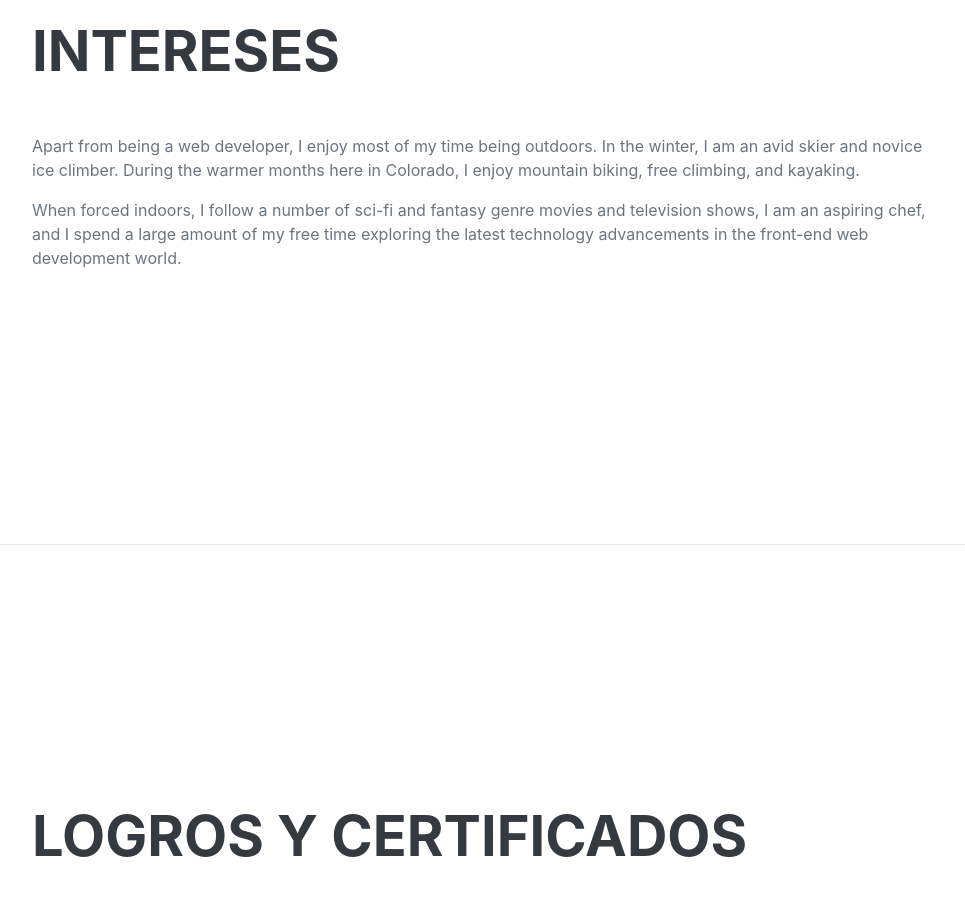
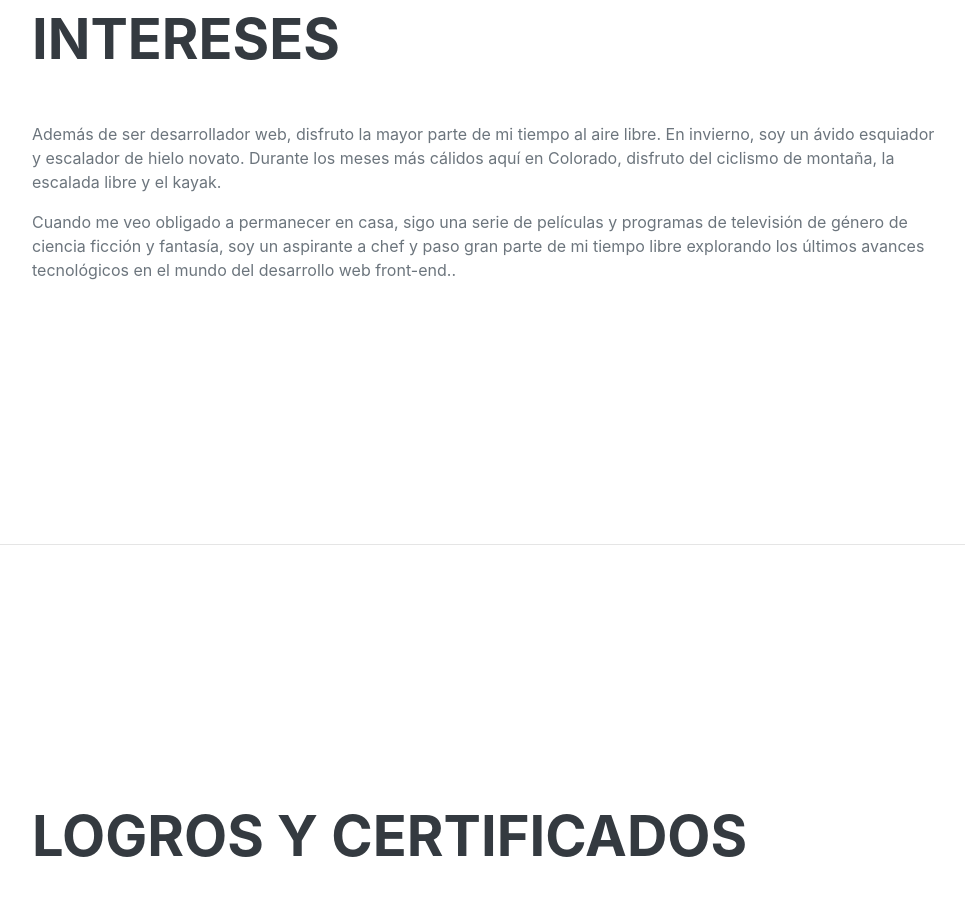
Before and after one commit to Trofu/CV, a plain HTML site: page index.html in a window 1280 px wide. Shown: the part 3460-4382 px from the top of the page, without its empty margins (288-1253 px from the left). Drawn offline with nearby package versions, Linux system fonts and the light colour scheme; a web font is replaced by a local one.

Commit message:
Intereses cambiados y agregados

```diff
--- a/index.html
+++ b/index.html
@@ -132,8 +132,8 @@
             <section class="resume-section" id="interests">
                 <div class="resume-section-content">
                     <h2 class="mb-5">Intereses</h2>
-                    <p>Apart from being a web developer, I enjoy most of my time being outdoors. In the winter, I am an avid skier and novice ice climber. During the warmer months here in Colorado, I enjoy mountain biking, free climbing, and kayaking.</p>
-                    <p class="mb-0">When forced indoors, I follow a number of sci-fi and fantasy genre movies and television shows, I am an aspiring chef, and I spend a large amount of my free time exploring the latest technology advancements in the front-end web development world.</p>
+                    <p>Además de ser desarrollador web, disfruto la mayor parte de mi tiempo al aire libre. En invierno, soy un ávido esquiador y escalador de hielo novato. Durante los meses más cálidos aquí en Colorado, disfruto del ciclismo de montaña, la escalada libre y el kayak.</p>
+                    <p class="mb-0">Cuando me veo obligado a permanecer en casa, sigo una serie de películas y programas de televisión de género de ciencia ficción y fantasía, soy un aspirante a chef y paso gran parte de mi tiempo libre explorando los últimos avances tecnológicos en el mundo del desarrollo web front-end..</p>
                 </div>
             </section>
             <hr class="m-0" />
```
